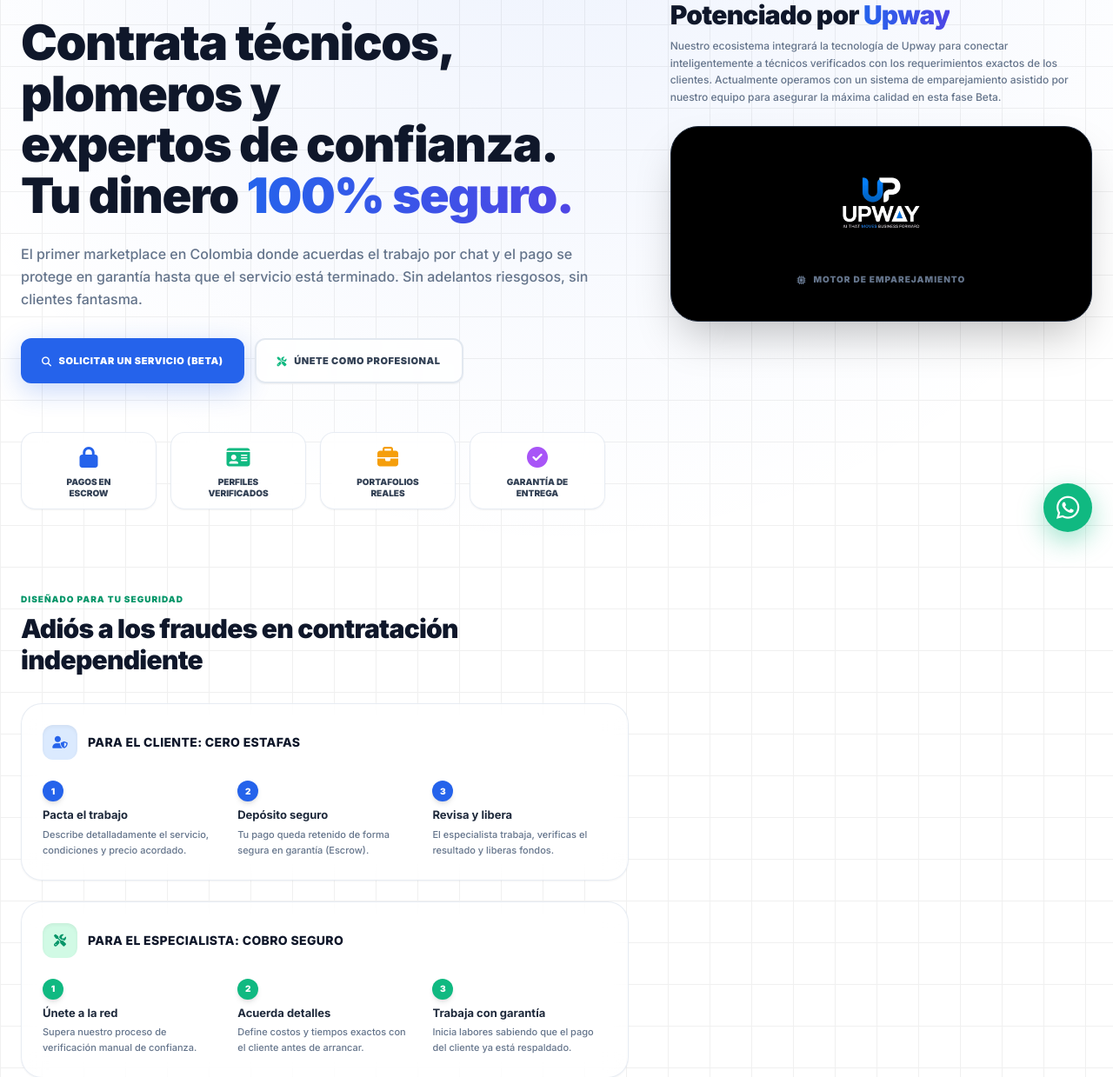
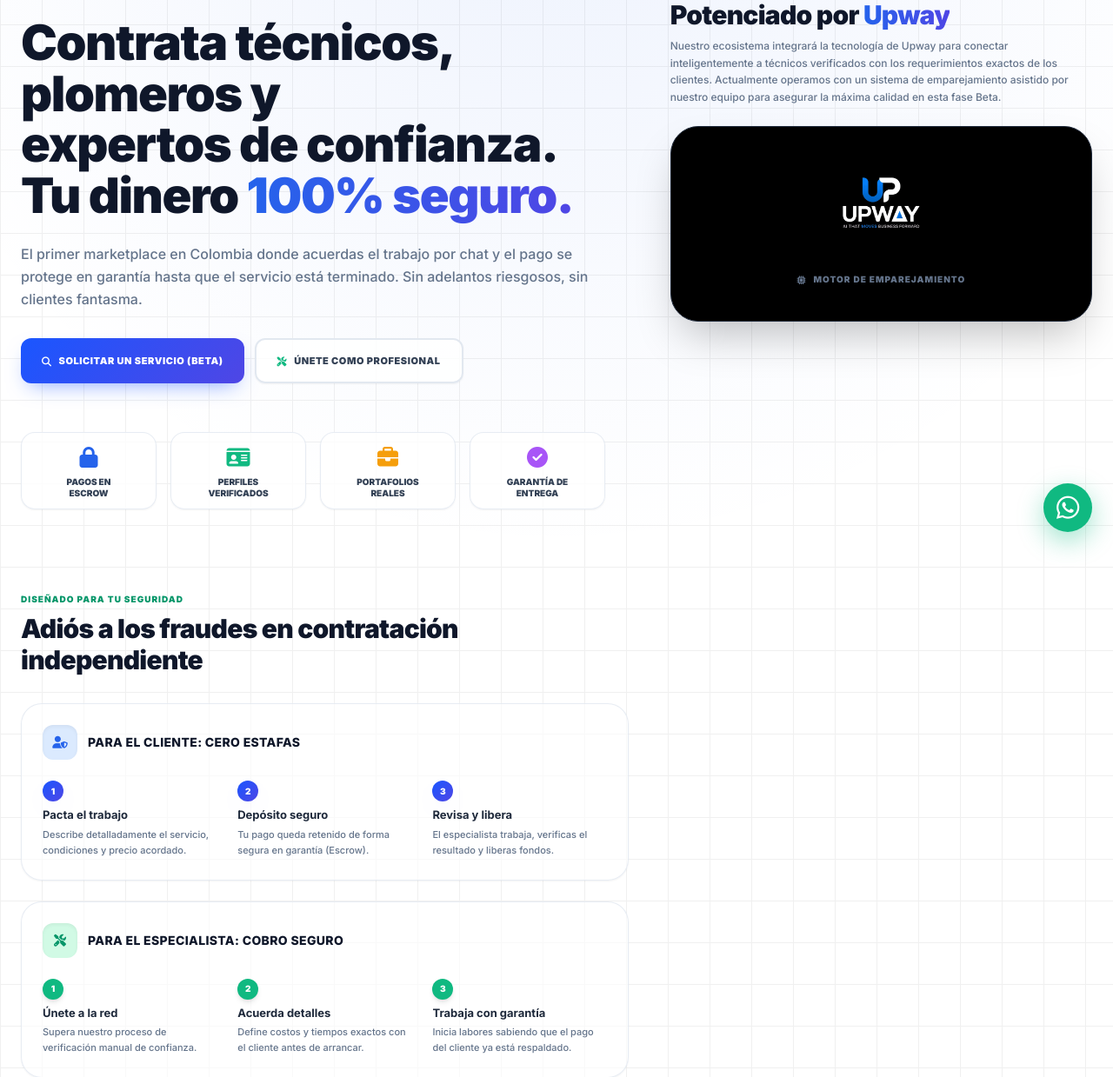
Before and after one commit to rich020383-commits/inWorker, a Flask app: page / in a window 1280 px wide. Shown: the part 164-1403 px from the top of the page at 87% size. Run offline with Flask 3, Linux system fonts and the light colour scheme; parts of the project's set-up code (start-up, migrations or seed data) failed here and were passed over; some libraries are stand-ins or nearby versions.

Commit message:
UI: refresh visual global - degradados de marca, navbar glass, elevacion de cards, foco indigo, scrollbar y animaciones de entrada

```diff
--- /dev/null
+++ b/static/css/app-refresh.css
@@ -0,0 +1,86 @@
+/* ============================================
+   inWorker — Refresh Visual Global (2025)
+   Identidad: brand-blue #1a56ff + índigo
+   ============================================ */
+
+:root {
+  --brand: #1a56ff;
+  --brand-2: #4f46e5;
+  --ink: #0f172a;
+}
+
+::selection { background: #1a56ff; color: #fff; }
+
+/* ---------- Fondo con profundidad ---------- */
+body {
+  background-image:
+    radial-gradient(900px 420px at 85% -10%, rgba(26, 86, 255, 0.10), transparent 60%),
+    radial-gradient(700px 380px at -10% 8%, rgba(79, 70, 229, 0.08), transparent 55%) !important;
+  background-attachment: fixed;
+}
+
+/* ---------- Navbar glass ---------- */
+nav.sticky, header.sticky {
+  background: rgba(255, 255, 255, 0.72) !important;
+  backdrop-filter: blur(14px) saturate(1.4);
+  -webkit-backdrop-filter: blur(14px) saturate(1.4);
+  box-shadow: 0 1px 0 rgba(15, 23, 42, 0.06), 0 8px 24px -18px rgba(15, 23, 42, 0.25);
+}
+
+/* ---------- Tarjetas con elevación suave ---------- */
+.bg-white.rounded-2xl,
+.bg-white.rounded-3xl,
+.bg-white.rounded-xl {
+  transition: box-shadow .25s ease, transform .25s ease, border-color .25s ease;
+}
+.bg-white.rounded-2xl:hover,
+.bg-white.rounded-3xl:hover {
+  box-shadow: 0 18px 40px -22px rgba(15, 23, 42, 0.28);
+  transform: translateY(-2px);
+  border-color: rgba(26, 86, 255, 0.25);
+}
+
+/* ---------- Inputs: foco de marca ---------- */
+input:focus, select:focus, textarea:focus {
+  box-shadow: 0 0 0 4px rgba(26, 86, 255, 0.12);
+}
+
+/* ---------- Botón primario con degradado ---------- */
+.bg-brand-blue:not(:disabled),
+.bg-blue-600:not(:disabled),
+button[type="submit"].bg-green-500,
+button[type="submit"].bg-blue-600 {
+  background-image: linear-gradient(135deg, #1a56ff 0%, #4f46e5 100%) !important;
+  border: 0;
+  box-shadow: 0 10px 24px -10px rgba(26, 86, 255, 0.55);
+}
+.bg-brand-blue:hover:not(:disabled),
+.bg-blue-600:hover:not(:disabled),
+button[type="submit"].bg-green-500:hover,
+button[type="submit"].bg-blue-600:hover {
+  background-image: linear-gradient(135deg, #0f46e8 0%, #4338ca 100%) !important;
+  transform: translateY(-1px);
+  box-shadow: 0 14px 28px -10px rgba(26, 86, 255, 0.6);
+}
+.bg-brand-blue:active, .bg-blue-600:active,
+button[type="submit"]:active { transform: scale(0.97); }
+
+/* ---------- Badges y pills flotantes ---------- */
+.animate-pulse { animation-duration: 2.2s; }
+
+/* ---------- Scrollbar de marca ---------- */
+::-webkit-scrollbar { width: 10px; height: 10px; }
+::-webkit-scrollbar-track { background: transparent; }
+::-webkit-scrollbar-thumb {
+  background: linear-gradient(180deg, #93b0ff, #1a56ff);
+  border-radius: 999px;
+  border: 2px solid transparent;
+  background-clip: content-box;
+}
+
+/* ---------- Animación de entrada ---------- */
+@keyframes iw-rise { from { opacity: 0; transform: translateY(10px); } to { opacity: 1; transform: none; } }
+main > div, main > section, main > form { animation: iw-rise .45s ease both; }
+@media (prefers-reduced-motion: reduce) {
+  * { animation: none !important; transition: none !important; }
+}
--- a/templates/favoritos.html
+++ b/templates/favoritos.html
@@ -7,6 +7,7 @@
     <script src="https://cdn.tailwindcss.com"></script>
     <link rel="stylesheet" href="https://cdnjs.cloudflare.com/ajax/libs/font-awesome/6.4.0/css/all.min.css">
     <link href="https://fonts.googleapis.com/css2?family=Inter:wght@400;500;700;900&display=swap" rel="stylesheet">
+    <link rel="stylesheet" href="{{ url_for('static', filename='css/app-refresh.css') }}">
     <script>
         tailwind.config = {
             theme: { extend: { fontFamily: { sans: ['Inter', 'sans-serif'] }, colors: { brand: { dark: '#0f172a', blue: '#1a56ff', light: '#eef2ff' } } } }
--- a/templates/index.html
+++ b/templates/index.html
@@ -22,6 +22,7 @@
     <link rel="preconnect" href="https://fonts.googleapis.com">
     <link rel="preconnect" href="https://fonts.gstatic.com" crossorigin>
     <link href="https://fonts.googleapis.com/css2?family=Inter:wght@400;500;600;700;800;900&display=swap" rel="stylesheet">
+    <link rel="stylesheet" href="{{ url_for('static', filename='css/app-refresh.css') }}">
 
     <script>
         tailwind.config = {
--- a/templates/landing.html
+++ b/templates/landing.html
@@ -18,6 +18,7 @@
     <link rel="preconnect" href="https://fonts.googleapis.com">
     <link rel="preconnect" href="https://fonts.gstatic.com" crossorigin>
     <link href="https://fonts.googleapis.com/css2?family=Inter:wght@400;500;600;700;800;900&display=swap" rel="stylesheet">
+    <link rel="stylesheet" href="{{ url_for('static', filename='css/app-refresh.css') }}">
 
     <script>
         tailwind.config = {
--- a/templates/login.html
+++ b/templates/login.html
@@ -7,6 +7,10 @@
     <script src="https://cdn.tailwindcss.com"></script>
     <script src="https://cdn.jsdelivr.net/npm/@supabase/supabase-js@2"></script>
     <link rel="stylesheet" href="https://cdnjs.cloudflare.com/ajax/libs/font-awesome/6.4.0/css/all.min.css">
+    <link rel="preconnect" href="https://fonts.googleapis.com">
+    <link rel="preconnect" href="https://fonts.gstatic.com" crossorigin>
+    <link href="https://fonts.googleapis.com/css2?family=Inter:wght@400;500;700;900&display=swap" rel="stylesheet">
+    <link rel="stylesheet" href="{{ url_for('static', filename='css/app-refresh.css') }}">
 </head>
 <body class="bg-slate-50 text-slate-900 min-h-screen flex items-center justify-center p-4 font-sans">
 
--- a/templates/perfil_tecnico.html
+++ b/templates/perfil_tecnico.html
@@ -9,6 +9,7 @@
 <link rel="preconnect" href="https://fonts.googleapis.com">
     <link rel="preconnect" href="https://fonts.gstatic.com" crossorigin>
     <link href="https://fonts.googleapis.com/css2?family=Inter:wght@400;500;700;900&display=swap" rel="stylesheet">
+    <link rel="stylesheet" href="{{ url_for('static', filename='css/app-refresh.css') }}">
 
     <script>
         tailwind.config = {
--- a/templates/tareas.html
+++ b/templates/tareas.html
@@ -15,6 +15,7 @@
     <link rel="preconnect" href="https://fonts.googleapis.com">
     <link rel="preconnect" href="https://fonts.gstatic.com" crossorigin>
     <link href="https://fonts.googleapis.com/css2?family=Inter:wght@400;500;700;900&display=swap" rel="stylesheet">
+    <link rel="stylesheet" href="{{ url_for('static', filename='css/app-refresh.css') }}">
 
     <script>
         tailwind.config = {
--- a/templates/tecnicos.html
+++ b/templates/tecnicos.html
@@ -8,6 +8,7 @@
     <link rel="stylesheet" href="https://cdnjs.cloudflare.com/ajax/libs/font-awesome/6.4.0/css/all.min.css">
     <!-- 🛠️ CORRECCIÓN: Traemos los grosores seguros (600, 700, 800) -->
     <link href="https://fonts.googleapis.com/css2?family=Inter:wght@400;500;600;700;800&display=swap" rel="stylesheet">
+    <link rel="stylesheet" href="{{ url_for('static', filename='css/app-refresh.css') }}">
     <script>
         tailwind.config = {
             theme: {
```
